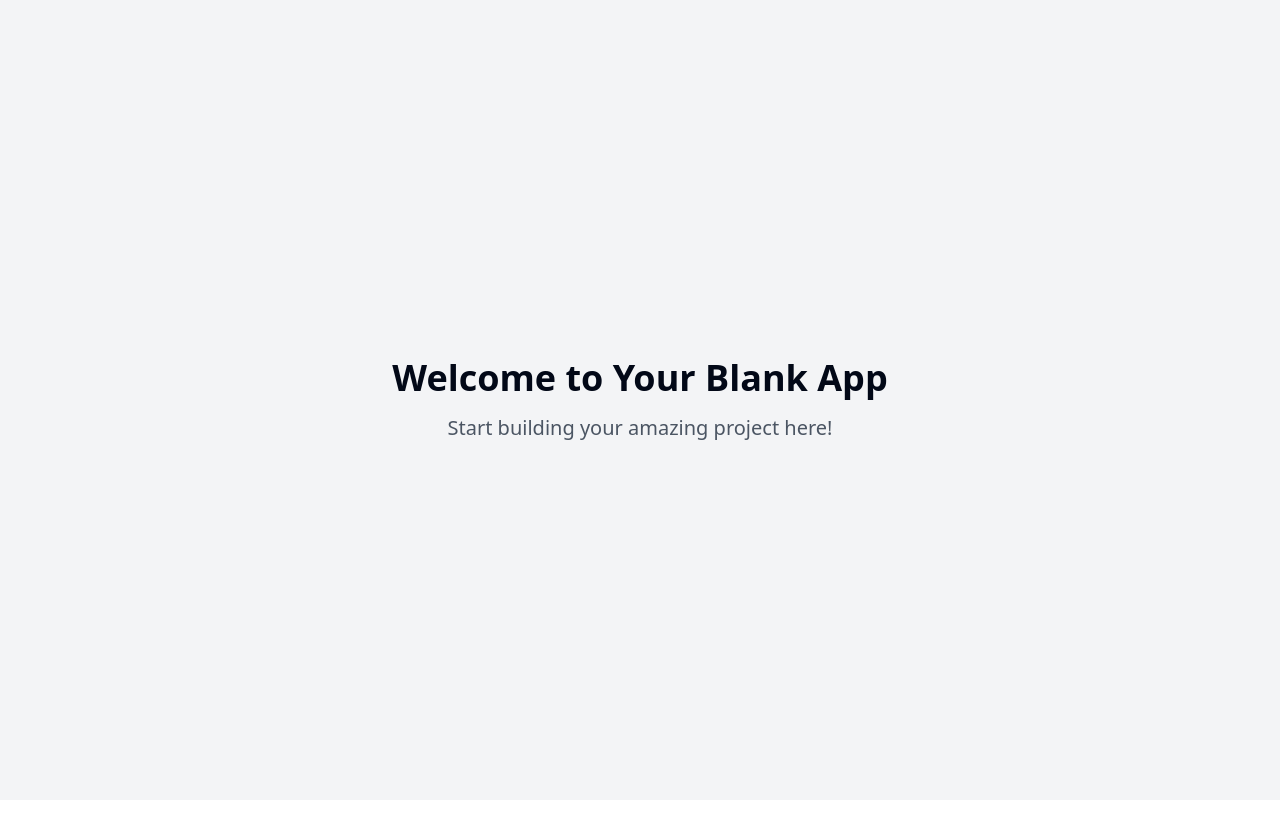
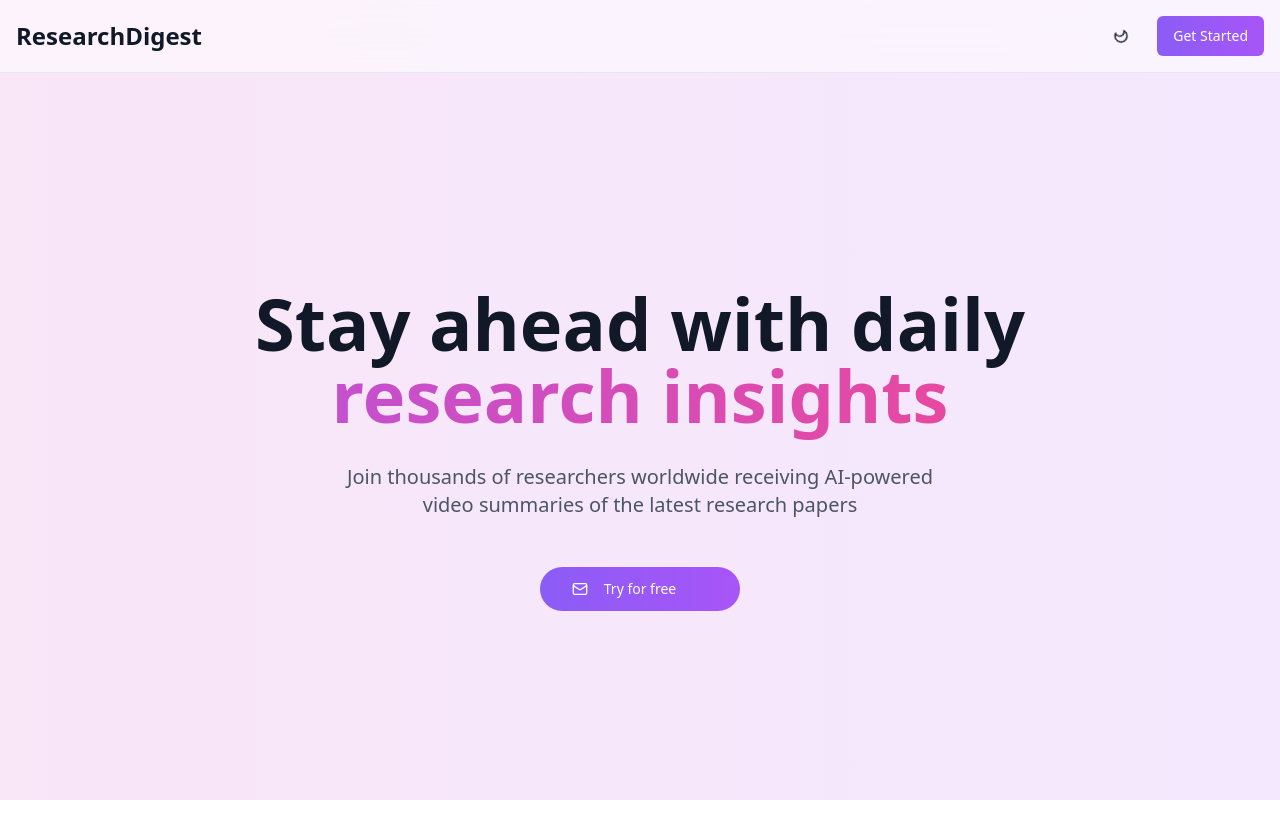
Before and after one commit to shrek-28/digest-videoscape, a React (Vite) app: page / in a window 1280 px wide. Shown: the top 838 px of the page. Before the commit the page ends 800 px from the top, so only its background shows below. Built offline with nearby package versions, Linux system fonts and the light colour scheme.

Commit message:
Implement ResearchDigest webpage
This commit implements a webpage for ResearchDigest, including a homepage, about page, features page, and footer.  The webpage will feature animated backgrounds, hover effects, and a sign-up modal.  Additional sign-up options may be included.

```diff
--- a/src/index.css
+++ b/src/index.css
@@ -1,3 +1,4 @@
+
 @tailwind base;
 @tailwind components;
 @tailwind utilities;
@@ -5,88 +6,47 @@
 @layer base {
   :root {
     --background: 0 0% 100%;
-    --foreground: 222.2 84% 4.9%;
-
+    --foreground: 240 10% 3.9%;
     --card: 0 0% 100%;
-    --card-foreground: 222.2 84% 4.9%;
-
+    --card-foreground: 240 10% 3.9%;
     --popover: 0 0% 100%;
-    --popover-foreground: 222.2 84% 4.9%;
-
-    --primary: 222.2 47.4% 11.2%;
-    --primary-foreground: 210 40% 98%;
-
-    --secondary: 210 40% 96.1%;
-    --secondary-foreground: 222.2 47.4% 11.2%;
-
-    --muted: 210 40% 96.1%;
-    --muted-foreground: 215.4 16.3% 46.9%;
-
-    --accent: 210 40% 96.1%;
-    --accent-foreground: 222.2 47.4% 11.2%;
-
+    --popover-foreground: 240 10% 3.9%;
+    --primary: 240 5.9% 10%;
+    --primary-foreground: 0 0% 98%;
+    --secondary: 240 4.8% 95.9%;
+    --secondary-foreground: 240 5.9% 10%;
+    --muted: 240 4.8% 95.9%;
+    --muted-foreground: 240 3.8% 46.1%;
+    --accent: 240 4.8% 95.9%;
+    --accent-foreground: 240 5.9% 10%;
     --destructive: 0 84.2% 60.2%;
-    --destructive-foreground: 210 40% 98%;
-
-    --border: 214.3 31.8% 91.4%;
-    --input: 214.3 31.8% 91.4%;
-    --ring: 222.2 84% 4.9%;
-
-    --radius: 0.5rem;
-
-    --sidebar-background: 0 0% 98%;
-
-    --sidebar-foreground: 240 5.3% 26.1%;
-
-    --sidebar-primary: 240 5.9% 10%;
-
-    --sidebar-primary-foreground: 0 0% 98%;
-
-    --sidebar-accent: 240 4.8% 95.9%;
-
-    --sidebar-accent-foreground: 240 5.9% 10%;
-
-    --sidebar-border: 220 13% 91%;
-
-    --sidebar-ring: 217.2 91.2% 59.8%;
+    --destructive-foreground: 0 0% 98%;
+    --border: 240 5.9% 90%;
+    --input: 240 5.9% 90%;
+    --ring: 240 5% 64.9%;
+    --radius: 0.75rem;
   }
 
   .dark {
-    --background: 222.2 84% 4.9%;
-    --foreground: 210 40% 98%;
-
-    --card: 222.2 84% 4.9%;
-    --card-foreground: 210 40% 98%;
-
-    --popover: 222.2 84% 4.9%;
-    --popover-foreground: 210 40% 98%;
-
-    --primary: 210 40% 98%;
-    --primary-foreground: 222.2 47.4% 11.2%;
-
-    --secondary: 217.2 32.6% 17.5%;
-    --secondary-foreground: 210 40% 98%;
-
-    --muted: 217.2 32.6% 17.5%;
-    --muted-foreground: 215 20.2% 65.1%;
-
-    --accent: 217.2 32.6% 17.5%;
-    --accent-foreground: 210 40% 98%;
-
+    --background: 240 10% 3.9%;
+    --foreground: 0 0% 98%;
+    --card: 240 10% 3.9%;
+    --card-foreground: 0 0% 98%;
+    --popover: 240 10% 3.9%;
+    --popover-foreground: 0 0% 98%;
+    --primary: 0 0% 98%;
+    --primary-foreground: 240 5.9% 10%;
+    --secondary: 240 3.7% 15.9%;
+    --secondary-foreground: 0 0% 98%;
+    --muted: 240 3.7% 15.9%;
+    --muted-foreground: 240 5% 64.9%;
+    --accent: 240 3.7% 15.9%;
+    --accent-foreground: 0 0% 98%;
     --destructive: 0 62.8% 30.6%;
-    --destructive-foreground: 210 40% 98%;
-
-    --border: 217.2 32.6% 17.5%;
-    --input: 217.2 32.6% 17.5%;
-    --ring: 212.7 26.8% 83.9%;
-    --sidebar-background: 240 5.9% 10%;
-    --sidebar-foreground: 240 4.8% 95.9%;
-    --sidebar-primary: 224.3 76.3% 48%;
-    --sidebar-primary-foreground: 0 0% 100%;
-    --sidebar-accent: 240 3.7% 15.9%;
-    --sidebar-accent-foreground: 240 4.8% 95.9%;
-    --sidebar-border: 240 3.7% 15.9%;
-    --sidebar-ring: 217.2 91.2% 59.8%;
+    --destructive-foreground: 0 0% 98%;
+    --border: 240 3.7% 15.9%;
+    --input: 240 3.7% 15.9%;
+    --ring: 240 4.9% 83.9%;
   }
 }
 
@@ -94,8 +54,24 @@
   * {
     @apply border-border;
   }
-
   body {
-    @apply bg-background text-foreground;
+    @apply bg-background text-foreground antialiased;
   }
 }
+
+.animate-gradient {
+  background-size: 400% 400%;
+  animation: gradient 15s ease infinite;
+}
+
+@keyframes gradient {
+  0% {
+    background-position: 0% 50%;
+  }
+  50% {
+    background-position: 100% 50%;
+  }
+  100% {
+    background-position: 0% 50%;
+  }
+}
--- a/src/pages/Index.tsx
+++ b/src/pages/Index.tsx
@@ -1,11 +1,160 @@
-// Update this page (the content is just a fallback if you fail to update the page)
+
+import React, { useState, useEffect } from 'react';
+import {
+  Mail, Moon, Sun, ArrowRight, BrainCircuit, Video,
+  Newspaper, Send, ArrowLeft, GraduationCap, Globe,
+  BookOpen, Phone, Github, Twitter, Linkedin, Google
+} from 'lucide-react';
+import { Card, CardContent } from '@/components/ui/card';
+import { Button } from '@/components/ui/button';
+import { Input } from '@/components/ui/input';
+
+// Animated Background Component
+const AnimatedBackground = () => (
+  <div className="fixed inset-0 z-0 overflow-hidden pointer-events-none">
+    <div className="absolute inset-0 bg-gradient-to-r from-violet-300/30 via-pink-300/30 to-purple-300/30 dark:from-violet-900/30 dark:via-pink-900/30 dark:to-purple-900/30 animate-gradient bg-[length:400%_400%]" />
+  </div>
+);
+
+// Sign Up Modal Component
+const SignUpModal = ({ isOpen, onClose, isDarkMode }) => {
+  if (!isOpen) return null;
+
+  return (
+    <div className="fixed inset-0 z-50 flex items-center justify-center animate-fadeIn">
+      <div className="absolute inset-0 bg-black/50 backdrop-blur-sm" onClick={onClose} />
+      <Card className={`w-full max-w-md m-4 relative z-10 animate-slideUp ${isDarkMode ? 'bg-gray-800 border-gray-700' : ''}`}>
+        <CardContent className="p-6">
+          <div className="flex justify-between items-center mb-6">
+            <h2 className="text-2xl font-bold">Join ResearchDigest</h2>
+            <Button variant="ghost" size="icon" onClick={onClose}>×</Button>
+          </div>
+
+          <form className="space-y-4">
+            <div className="space-y-2">
+              <label className="block text-sm font-medium">Full Name</label>
+              <Input className={`${isDarkMode ? 'bg-gray-700 border-gray-600' : ''}`} placeholder="John Doe" />
+            </div>
+
+            <div className="space-y-2">
+              <label className="block text-sm font-medium">Email</label>
+              <Input type="email" className={`${isDarkMode ? 'bg-gray-700 border-gray-600' : ''}`} placeholder="john@example.com" />
+            </div>
+
+            <div className="space-y-2">
+              <label className="block text-sm font-medium">Password</label>
+              <Input type="password" className={`${isDarkMode ? 'bg-gray-700 border-gray-600' : ''}`} />
+            </div>
+
+            <Button type="submit" className="w-full bg-gradient-to-r from-violet-500 to-purple-500 hover:from-violet-600 hover:to-purple-600 transition-all duration-300">
+              Create Account
+            </Button>
+
+            <div className="relative my-6">
+              <div className="absolute inset-0 flex items-center">
+                <div className="w-full border-t border-gray-300 dark:border-gray-700"></div>
+              </div>
+              <div className="relative flex justify-center text-sm">
+                <span className={`px-2 ${isDarkMode ? 'bg-gray-800' : 'bg-white'}`}>Or continue with</span>
+              </div>
+            </div>
+
+            <div className="grid grid-cols-3 gap-3">
+              <Button variant="outline" className="w-full hover:scale-105 transition-transform">
+                <Google className="h-5 w-5" />
+              </Button>
+              <Button variant="outline" className="w-full hover:scale-105 transition-transform">
+                <Twitter className="h-5 w-5 text-[#1DA1F2]" />
+              </Button>
+              <Button variant="outline" className="w-full hover:scale-105 transition-transform">
+                <Linkedin className="h-5 w-5 text-[#0A66C2]" />
+              </Button>
+            </div>
+          </form>
+        </CardContent>
+      </Card>
+    </div>
+  );
+};
 
 const Index = () => {
+  const [isDarkMode, setIsDarkMode] = useState(false);
+  const [isSignUpOpen, setIsSignUpOpen] = useState(false);
+
+  useEffect(() => {
+    if (typeof window !== 'undefined') {
+      setIsDarkMode(window.matchMedia('(prefers-color-scheme: dark)').matches);
+    }
+  }, []);
+
   return (
-    <div className="min-h-screen flex items-center justify-center bg-gray-100">
-      <div className="text-center">
-        <h1 className="text-4xl font-bold mb-4">Welcome to Your Blank App</h1>
-        <p className="text-xl text-gray-600">Start building your amazing project here!</p>
+    <div className={isDarkMode ? 'dark' : ''}>
+      <div className="min-h-screen relative bg-white dark:bg-gray-900 text-gray-900 dark:text-white">
+        <AnimatedBackground />
+
+        {/* Navigation */}
+        <nav className="sticky top-0 z-40 w-full backdrop-blur-lg bg-white/50 dark:bg-gray-900/50 border-b border-gray-200 dark:border-gray-800">
+          <div className="container mx-auto px-4 py-4">
+            <div className="flex justify-between items-center">
+              <span className="text-2xl font-bold">ResearchDigest</span>
+              <div className="flex items-center space-x-4">
+                <Button
+                  variant="ghost"
+                  size="icon"
+                  onClick={() => setIsDarkMode(!isDarkMode)}
+                  className="rounded-full hover:scale-110 transition-transform"
+                >
+                  {isDarkMode ?
+                    <Sun className="h-5 w-5 animate-spin-slow" /> :
+                    <Moon className="h-5 w-5 animate-spin-slow" />
+                  }
+                </Button>
+                <Button
+                  onClick={() => setIsSignUpOpen(true)}
+                  className="bg-gradient-to-r from-violet-500 to-purple-500 hover:from-violet-600 hover:to-purple-600 text-white transition-all duration-300 hover:scale-105"
+                >
+                  Get Started
+                </Button>
+              </div>
+            </div>
+          </div>
+        </nav>
+
+        {/* Hero Section */}
+        <section className="relative pt-20 pb-32 flex items-center min-h-screen">
+          <div className="container mx-auto px-4">
+            <div className="text-center max-w-4xl mx-auto">
+              <h1 className="text-5xl md:text-7xl font-bold mb-8 leading-tight">
+                Stay ahead with daily
+                <br />
+                <span className="bg-clip-text text-transparent bg-gradient-to-r from-violet-500 via-purple-500 to-pink-500 animate-gradient bg-[length:400%_400%]">
+                  research insights
+                </span>
+              </h1>
+              <p className="text-xl mb-12 text-gray-600 dark:text-gray-300">
+                Join thousands of researchers worldwide receiving AI-powered
+                <br />
+                video summaries of the latest research papers
+              </p>
+              <Button
+                onClick={() => setIsSignUpOpen(true)}
+                size="lg"
+                className="group bg-gradient-to-r from-violet-500 to-purple-500 hover:from-violet-600 hover:to-purple-600 text-white px-8 py-4 rounded-full transition-all duration-300 hover:scale-105"
+              >
+                <Mail className="mr-2 h-5 w-5" />
+                Try for free
+                <ArrowRight className="ml-2 h-5 w-5 opacity-0 group-hover:opacity-100 group-hover:translate-x-1 transition-all" />
+              </Button>
+            </div>
+          </div>
+        </section>
+
+        {/* Sign Up Modal */}
+        <SignUpModal
+          isOpen={isSignUpOpen}
+          onClose={() => setIsSignUpOpen(false)}
+          isDarkMode={isDarkMode}
+        />
       </div>
     </div>
   );
```
Also changed, not shown: tailwind.config.ts (+49 -54 lines).
